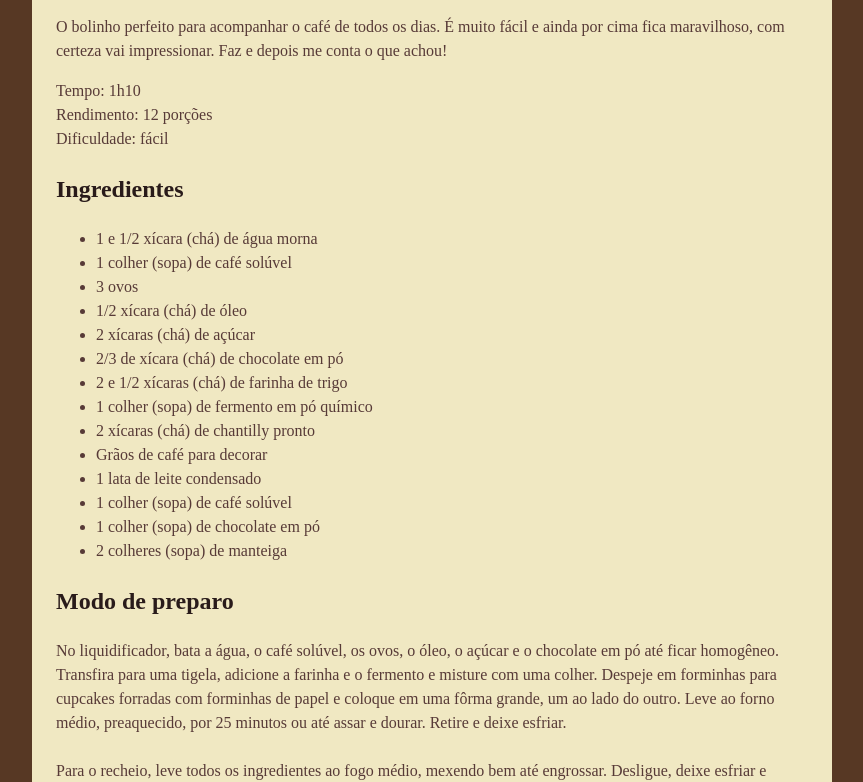
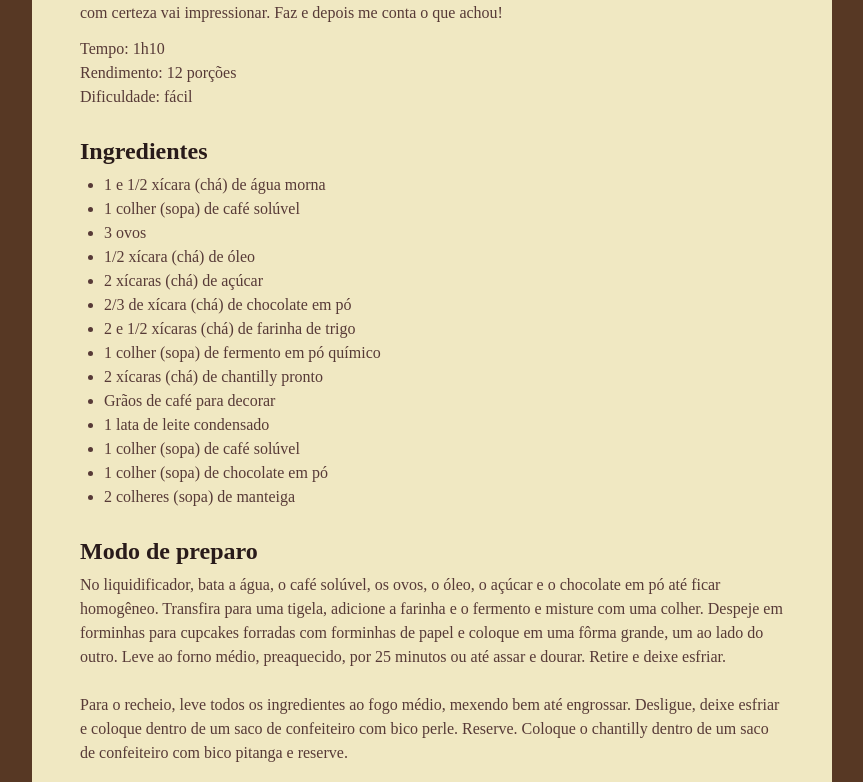
Before and after one commit to OtavioSegawa/Original, a plain HTML site: page index.html in a window 1280 px wide. Shown: the part 586-1368 px from the top of the page, without its empty margins (208-1071 px from the left). Drawn offline with Linux system fonts and the light colour scheme; a web font is replaced by a local one.

Commit message:
Personalizando espaços

```diff
--- a/style.css
+++ b/style.css
@@ -1,3 +1,8 @@
+* {
+  margin: 0;
+  padding: 0;
+}
+
 :root {
   font-family: "Alice", serif;
   font-size: 16px;
@@ -24,13 +29,31 @@ img {
   border-radius: 16px;
 }
 
+main {
+  margin-top: 24px;
+  padding: 0px 24px 24px;
+}
+
+section + section {
+  margin-top: 24px;
+}
+
+#about p + p {
+  margin-top: 12px;
+}
+
 h1 , h2 {
   color: #291B1A;
   font-size: 24px;
   line-height: 150%;
+  margin-bottom: 4px;
 }
 
 h1 {
   font-size: 40px;
   line-height: 140%;
 }
+
+ul {
+  padding-left: 24px;
+}
```
